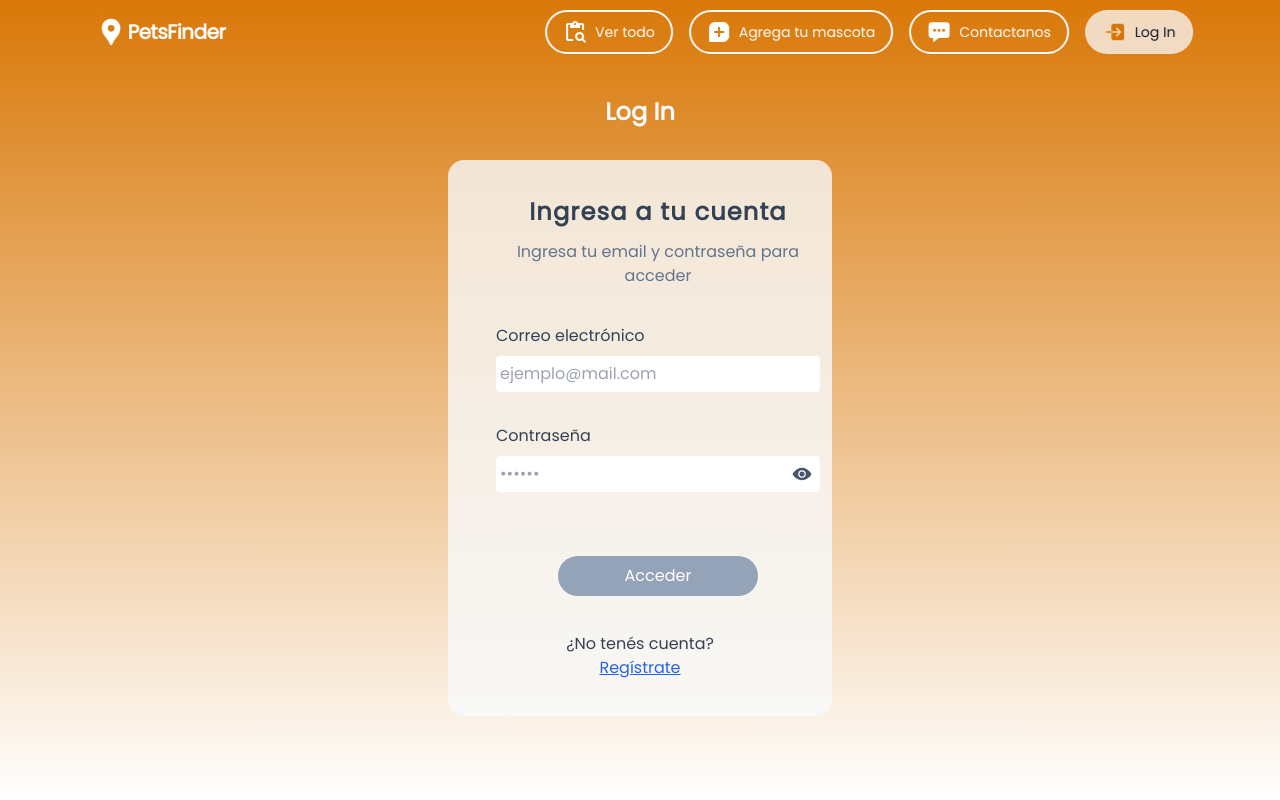
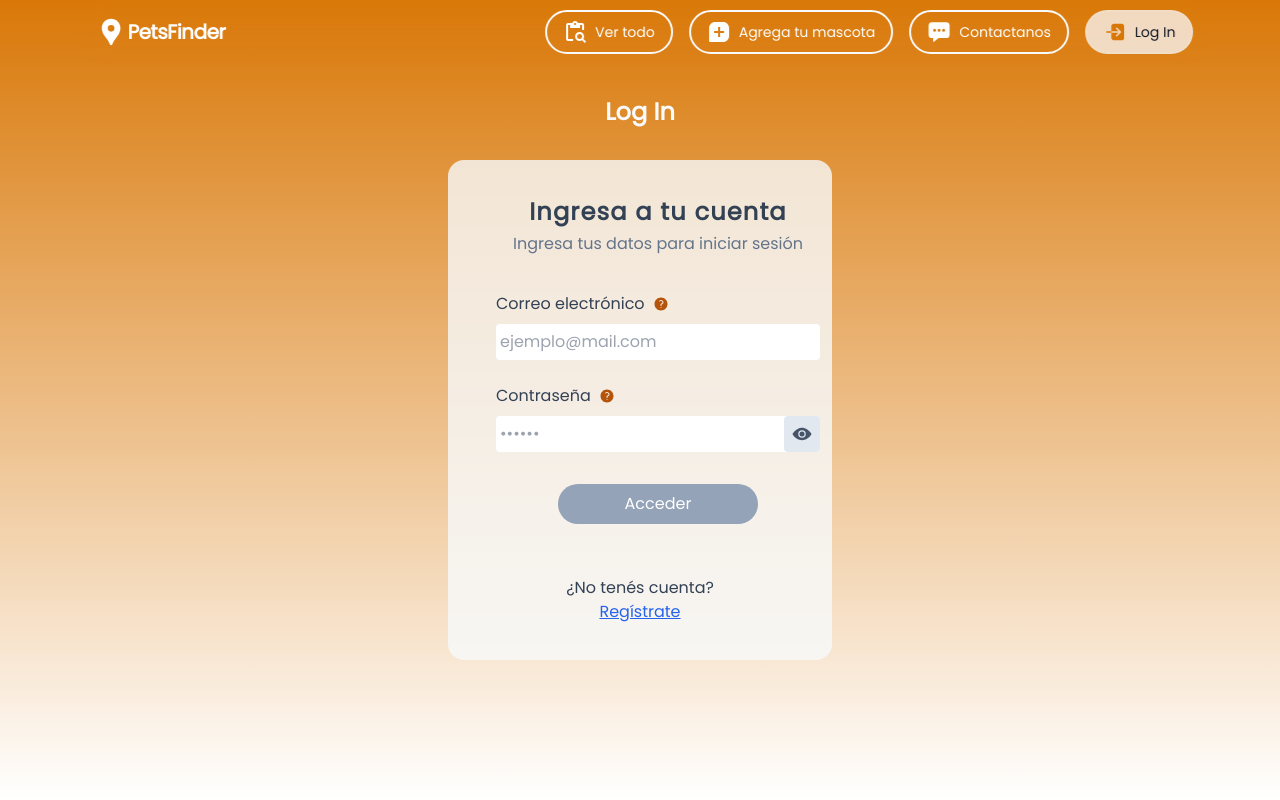
Before and after one commit to victorianastasi/find-your-pet, a Next.js app: page /login in a window 1280 px wide. Shown: the top 800 px of the page. Built offline with nearby package versions, Linux system fonts and the light colour scheme; no server answers.

Commit message:
fix: login

```diff
--- /dev/null
+++ b/src/app/components/ErrorMessage/error-message.tsx
@@ -0,0 +1,9 @@
+import * as React from "react";
+
+export const ErrorMessage: React.FC<{ children?: any }> = ({ children }) => {
+    return (
+      <small className="text-red-700">
+        {children}
+      </small>
+    );
+  };
--- a/src/app/context/AuthContext.tsx
+++ b/src/app/context/AuthContext.tsx
@@ -45,7 +45,7 @@ export const AuthContextProvider = ({children,}: {children: React.ReactNode;}) =
 	};
 
 	// Login the user
-	const logIn = (email: string, password: string) => {
+	const logInFunction = (email: string, password: string) => {
 		return signInWithEmailAndPassword(auth, email, password);
 	};
 
@@ -56,7 +56,7 @@ export const AuthContextProvider = ({children,}: {children: React.ReactNode;}) =
 	};
 
 	return (
-		<AuthContext.Provider value={{ user, signUpFunction, logIn, logOut }}>
+		<AuthContext.Provider value={{ user, signUpFunction, logInFunction, logOut }}>
 			{loading ? null : children}
 		</AuthContext.Provider>
 	);
--- /dev/null
+++ b/src/app/login/login.tsx
@@ -0,0 +1,142 @@
+"use client";
+import React, { useRef, useState } from "react";
+import { useForm } from "react-hook-form";
+import { signInWithEmailAndPassword } from "firebase/auth";
+import { IoEye, IoEyeOff } from "react-icons/io5";
+import { IoMdCloseCircle } from "react-icons/io";
+import { auth } from "../firebase";
+import { useRouter } from "next/navigation";
+import { Circles } from "react-loader-spinner";
+
+export default function LogIn() {
+  const [Credentials, setCredentials] = useState({email:"", pass:""});
+  const [visibilityPass, setVisibilityPass] = useState(false);
+  const [disabledBtn, setDisabledBtn] = useState(true);
+  const inputPass = useRef<HTMLInputElement>(null);
+  const inputEmail = useRef<HTMLInputElement>(null);
+  const [error, setError] = useState("");
+  const router = useRouter();
+  const [loader, setLoader] = useState(false);
+
+  const toggleVisibility = (e: React.MouseEvent<HTMLButtonElement>) => {
+    e.preventDefault();
+    setVisibilityPass(!visibilityPass);
+    console.log(Credentials.email, Credentials.pass)
+  }
+
+  const changeUser = (e: React.ChangeEvent<HTMLInputElement>) => {
+    setCredentials({
+        ...Credentials,
+        [e.target.name]: e.target.value
+    });
+    (inputEmail.current?.value != "" && inputPass.current?.value != "") ? setDisabledBtn(false) : setDisabledBtn(true)
+    console.log(Credentials)
+  }
+
+  const logInUser =  (e: React.MouseEvent<HTMLButtonElement>) => {
+    e.preventDefault();
+    setLoader(true);
+    setError("");
+    signInWithEmailAndPassword(auth, Credentials.email, Credentials.pass)
+      .then((userCredential) => {
+
+        const user = userCredential.user;
+        console.log("Inicio de sesión exitoso:", user);
+
+        router.push("/");
+      })
+      .catch((error) => {
+        const errorCode = error.code;
+        const errorMessage = error.message;
+        console.error("Error al iniciar sesión:", errorCode, errorMessage);
+        setError(errorMessage);
+      });
+  }
+
+  return (
+    <div className="main-bg pt-14 md:pt-16 mb-10  h-screen relative">
+      <h1 className="text-center my-8 text-2xl font-bold text-slate-50">
+        Log In
+      </h1>
+      <div className="flex justify-center mx-2 md:mx-0">
+        <div className={`absolute h-[300px] w-full max-w-[264px] rounded-2xl md:rounded-full md:h-[384px] sm:max-w-sm bg-slate-50/80 text-slate-700 text-center flex-col justify-center ${loader ? 'flex' : 'hidden'}`}>
+          <p className="text-lg">Accediendo a tu cuenta</p>
+          <Circles
+            height="80"
+            width="80"
+            color="#D97808"
+            wrapperClass="justify-center mt-4"
+            />
+        </div>
+        <form
+          className={`bg-slate-50/80 text-slate-700 p-6 md:px-12 rounded-2xl max-w-full md:max-w-sm ${loader ? 'hidden' : 'block'}`}
+        >
+          <fieldset className="flex flex-col md:flex-row justify-center items-center flex-wrap gap-4 md:gap-8 mx-auto ">
+            <legend className=" w-fit md:w-full mb-6 text-center py-3">
+            <span className="block font-bold text-2xl tracking-wider mb-3">Ingresa a tu cuenta</span>
+            <span className="text-slate-500">Ingresa tu email y contraseña para acceder</span>
+            </legend>
+            {/* {error && <div className="text-red-500">{error} esto es un texto</div>}
+            {!error && <div className="text-green-500">{error} esto es un texto</div>} */}
+            <div className="w-full">
+              <label htmlFor="email" className="flex items-center flex-wrap mb-2">
+                <span className="mr-2">Correo electrónico </span>
+              </label>
+              <input
+                type="text"
+                className="rounded py-1 px-1 min-w-full text-slate-700 min-h-[36px]"
+                name="email"
+                id="email"
+                placeholder="ejemplo@mail.com"
+                ref={inputEmail}
+                onChange={changeUser}
+              />
+            </div>
+            <div className="w-full relative">
+              <label htmlFor="pass" className="flex items-center flex-wrap mb-2">
+                <span className="mr-2">Contraseña</span>
+              </label>
+              <input
+                type={`${visibilityPass ? "text" : "password"}`}
+                className="rounded py-1 px-1 min-w-full text-slate-700 min-h-[36px]"
+                name="pass"
+                id="pass"
+                placeholder="••••••"
+                ref={inputPass}
+                onChange={changeUser}
+              />
+              <button onClick={toggleVisibility}>
+                {React.cloneElement(visibilityPass ? <IoEyeOff /> : <IoEye />, {
+                  className: "text-slate-600 absolute top-10 right-2",
+                  size: 20,
+                })}
+              </button>
+            </div>
+            <div className="w-full flex items-center gap-1 justify-center">
+              {error &&
+               <>
+                <IoMdCloseCircle size={20} className="text-red-700" />
+                <p className="text-red-700">Email o contraseña inválidos</p>
+               </> }
+            </div>
+            <button
+              className={`block bg-slate-700 hover:bg-slate-800 text-white py-2 px-4 rounded-full w-fit min-w-[200px] disabled:bg-slate-400`}
+              type="submit"
+              onClick={logInUser}
+              disabled={disabledBtn ? true : false}
+            >
+              Acceder
+            </button>
+          </fieldset>
+
+          <div className="w-full text-center py-3 mt-6">
+            <p>¿No tenés cuenta?</p>
+            <a href="/signup" className="text-blue-600 underline">
+              Regístrate
+            </a>
+          </div>
+        </form>
+      </div>
+    </div>
+  );
+}
--- a/src/app/login/page.tsx
+++ b/src/app/login/page.tsx
@@ -1,64 +1,66 @@
 "use client";
-import React, { useRef, useState } from "react";
-import { signInWithEmailAndPassword } from "firebase/auth";
+import React, { useEffect, useState } from "react";
+import { useForm } from "react-hook-form";
+import { UserAuth } from "@/app/context/AuthContext";
+import { UserCredential } from "firebase/auth";
+import { FirebaseError } from "firebase/app";
 import { IoEye, IoEyeOff } from "react-icons/io5";
 import { IoMdCloseCircle } from "react-icons/io";
-import { auth } from "../firebase";
+import { HiQuestionMarkCircle } from "react-icons/hi2";
 import { useRouter } from "next/navigation";
 import { Circles } from "react-loader-spinner";
+import { ErrorMessage } from "../components/ErrorMessage/error-message";
+import "./login.css";
 
 export default function LogIn() {
-  const [Credentials, setCredentials] = useState({email:"", pass:""});
   const [visibilityPass, setVisibilityPass] = useState(false);
-  const [disabledBtn, setDisabledBtn] = useState(true);
-  const inputPass = useRef<HTMLInputElement>(null);
-  const inputEmail = useRef<HTMLInputElement>(null);
+  const [loader, setLoader] = useState(false);
   const [error, setError] = useState("");
   const router = useRouter();
-  const [loader, setLoader] = useState(false);
+console.log(visibilityPass)
+  const {
+    register,
+    handleSubmit,
+    formState: { errors },
+    watch,
+  } = useForm();
 
-  const toggleVisibility = (e: React.MouseEvent<HTMLButtonElement>) => {
-    e.preventDefault();
+  const { logInFunction } = UserAuth();
+
+  const toggleVisibility = () => {
     setVisibilityPass(!visibilityPass);
-    console.log(Credentials.email, Credentials.pass)
-  }
+  };
 
-  const changeUser = (e: React.ChangeEvent<HTMLInputElement>) => {
-    setCredentials({
-        ...Credentials,
-        [e.target.name]: e.target.value
-    });
-    (inputEmail.current?.value != "" && inputPass.current?.value != "") ? setDisabledBtn(false) : setDisabledBtn(true)
-    console.log(Credentials)
-  }
-
-  const logInUser =  (e: React.MouseEvent<HTMLButtonElement>) => {
-    e.preventDefault();
+  const logInUser = handleSubmit((data) => {
+    setError("");
+    logInFunction(data.email, data.pass)
+    .then((userCredential: UserCredential) => {
       setLoader(true);
-    setError("");
-    signInWithEmailAndPassword(auth, Credentials.email, Credentials.pass)
-      .then((userCredential) => {
-
       const user = userCredential.user;
       console.log("Inicio de sesión exitoso:", user);
-
       router.push("/");
     })
-      .catch((error) => {
+    .catch((error: FirebaseError) => {
       const errorCode = error.code;
       const errorMessage = error.message;
       console.error("Error al iniciar sesión:", errorCode, errorMessage);
       setError(errorMessage);
     });
-  }
+  });
+
+  const disabledBtn = watch("email") != ""  && watch("pass") != "";
 
   return (
-    <div className="main-bg pt-14 md:pt-16 mb-10  h-screen relative">
+    <div className="main-bg pt-14 md:pt-16 mb-10  h-screen">
       <h1 className="text-center my-8 text-2xl font-bold text-slate-50">
         Log In
       </h1>
       <div className="flex justify-center mx-2 md:mx-0">
-        <div className={`absolute h-[300px] w-full max-w-[264px] rounded-2xl md:rounded-full md:h-[384px] sm:max-w-sm bg-slate-50/80 text-slate-700 text-center flex-col justify-center ${loader ? 'flex' : 'hidden'}`}>
+        <div
+          className={`absolute h-[300px] w-full max-w-[264px] rounded-2xl md:rounded-full md:h-[384px] sm:max-w-sm bg-slate-50/80 text-slate-700 text-center flex-col justify-center ${
+            loader ? "flex" : "hidden"
+          }`}
+        >
           <p className="text-lg">Accediendo a tu cuenta</p>
           <Circles
             height="80"
@@ -67,74 +69,139 @@ export default function LogIn() {
             wrapperClass="justify-center mt-4"
           />
         </div>
-        <form
-          className={`bg-slate-50/80 text-slate-700 p-6 md:px-12 rounded-2xl max-w-full md:max-w-sm ${loader ? 'hidden' : 'block'}`}
+        <div className={`bg-slate-50/80 text-slate-700 p-6 md:px-12 rounded-2xl max-w-full md:max-w-sm ${
+            loader ? "hidden" : "block"
+          }`}>
+          <form onSubmit={logInUser}>
+            <fieldset className="flex flex-col md:flex-row justify-center items-center flex-wrap mx-auto">
+              <legend className=" w-fit md:w-full text-center py-3 mb-6">
+                <span className="block font-bold text-2xl tracking-wider mb-1">
+                  Ingresa a tu cuenta
+                </span>
+                <span className="text-slate-500">
+                  Ingresa tus datos para iniciar sesión
+                </span>
+              </legend>
+
+              <div className="w-full relative">
+                <label
+                  htmlFor="email"
+                  className="flex items-center flex-wrap mb-2"
                 >
-          <fieldset className="flex flex-col md:flex-row justify-center items-center flex-wrap gap-4 md:gap-8 mx-auto ">
-            <legend className=" w-fit md:w-full mb-6 text-center py-3">
-            <span className="block font-bold text-2xl tracking-wider mb-3">Ingresa a tu cuenta</span>
-            <span className="text-slate-500">Ingresa tu email y contraseña para acceder</span>
-            </legend>
-            {/* {error && <div className="text-red-500">{error} esto es un texto</div>}
-            {!error && <div className="text-green-500">{error} esto es un texto</div>} */}
-            <div className="w-full">
-              <label htmlFor="email" className="flex items-center flex-wrap mb-2">
                   <span className="mr-2">Correo electrónico </span>
+                  <HiQuestionMarkCircle
+                    size={16}
+                    className="hidden md:inline-block cursor-pointer text-amber-700"
+                    title="Ingresa un correo válido."
+                  ></HiQuestionMarkCircle>
+                  <small className="inline-block  md:hidden">
+                    *Ingresa un correo válido.
+                  </small>
                 </label>
                 <input
                   type="text"
-                className="rounded py-1 px-1 min-w-full text-slate-700 min-h-[36px]"
-                name="email"
+                  className={`rounded py-1 px-1 min-w-full text-slate-700 min-h-[36px] ${
+                    errors.email ? "border-red-700 border-2" : ""
+                  }`}
                   id="email"
                   placeholder="ejemplo@mail.com"
-                ref={inputEmail}
-                onChange={changeUser}
+                  onFocus={() => setError("")}
+                  {...register("email", {
+                    required: {
+                      value: true,
+                      message: "Correo electrónico es requerido",
+                    },
+                    pattern: {
+                      value: /^[\w-\.]+@([\w-]+\.)+[\w-]{2,4}$/g,
+                      message: "Correo electrónico no válido",
+                    },
+                  })}
                 />
+                <div className="leading-4 min-h-[24px]">
+                  {errors.email && (
+                    <ErrorMessage>{errors.email.message}</ErrorMessage>
+                  )}
                 </div>
+              </div>
+
               <div className="w-full relative">
-              <label htmlFor="pass" className="flex items-center flex-wrap mb-2">
+                <label
+                  htmlFor="pass"
+                  className="flex items-center flex-wrap mb-2"
+                >
                   <span className="mr-2">Contraseña</span>
+                  <HiQuestionMarkCircle
+                    size={16}
+                    className="hidden md:inline-block cursor-pointer text-amber-700"
+                    title="Debe tener al menos 6 caracteres."
+                  ></HiQuestionMarkCircle>
+                  <small className="inline-block  md:hidden">
+                    *Debe tener al menos 6 caracteres.
+                  </small>
                 </label>
+                <div className="relative">
                   <input
                     type={`${visibilityPass ? "text" : "password"}`}
-                className="rounded py-1 px-1 min-w-full text-slate-700 min-h-[36px]"
-                name="pass"
+                    className={`rounded py-1 px-1 min-w-full text-slate-700 min-h-[36px] focus-visible:outline-offset-1 ${
+                      errors.pass ? "invalid" : ""
+                    }`}
                     id="pass"
                     placeholder="••••••"
-                ref={inputPass}
-                onChange={changeUser}
+                    onFocus={() => setError("")}
+                    min-length={6}
+                    {...register("pass", {
+                      required: {
+                        value: true,
+                        message: "Debes completar este campo.",
+                      },
+                      minLength: {
+                        value: 6,
+                        message:
+                          "La contraseña debe tener al menos 6 caracteres.",
+                      },
+                    })}
                   />
-              <button onClick={toggleVisibility}>
-                {React.cloneElement(visibilityPass ? <IoEyeOff /> : <IoEye />, {
-                  className: "text-slate-600 absolute top-10 right-2",
-                  size: 20,
-                })}
+                  <button
+                    type="button"
+                    className="text-slate-600 absolute top-0 right-0 p-2 rounded bg-slate-200"
+                    onClick={() => toggleVisibility()}
+                  >
+                    {React.cloneElement(
+                      visibilityPass ? <IoEyeOff /> : <IoEye />,
+                      { size: 20 }
+                    )}
                   </button>
                 </div>
-            <div className="w-full flex items-center gap-1 justify-center">
-              {error &&
+                <div className="leading-4 min-h-[24px]">
+                  {errors.pass && (
+                    <ErrorMessage>{errors.pass.message}</ErrorMessage>
+                  )}
+                </div>
+              </div>
+              <button
+                className={`block bg-slate-700 hover:bg-slate-800 text-white py-2 px-4 mt-2 rounded-full w-fit min-w-[200px] disabled:cursor-not-allowed disabled:bg-slate-400`}
+                type="submit"
+                disabled={disabledBtn ? false : true}
+              >
+                Acceder
+              </button>
+              <div className="w-full flex items-center gap-1 justify-center min-h-[24px] mt-4">
+                {error && (
                   <>
                     <IoMdCloseCircle size={20} className="text-red-700" />
                     <p className="text-red-700">Email o contraseña inválidos</p>
-               </> }
+                  </>
+                )}
               </div>
-            <button
-              className={`block bg-slate-700 hover:bg-slate-800 text-white py-2 px-4 rounded-full w-fit min-w-[200px] disabled:bg-slate-400`}
-              type="submit"
-              onClick={logInUser}
-              disabled={disabledBtn ? true : false}
-            >
-              Acceder
-            </button>
             </fieldset>
-
-          <div className="w-full text-center py-3 mt-6">
+          </form>
+          <div className="w-full text-center py-3">
             <p>¿No tenés cuenta?</p>
             <a href="/signup" className="text-blue-600 underline">
               Regístrate
             </a>
           </div>
-        </form>
+        </div>
       </div>
     </div>
   );
```
Also changed, not shown: src/app/login/login.css (+7 -0 lines). Lines whose indentation alone changed are shown as unchanged.
